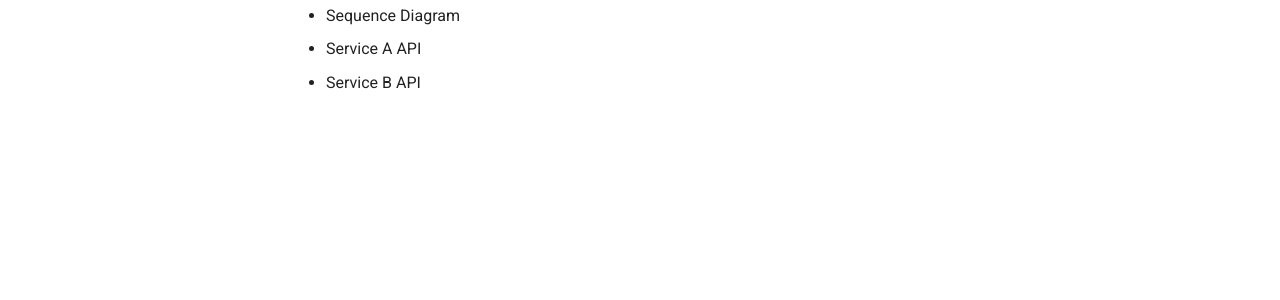
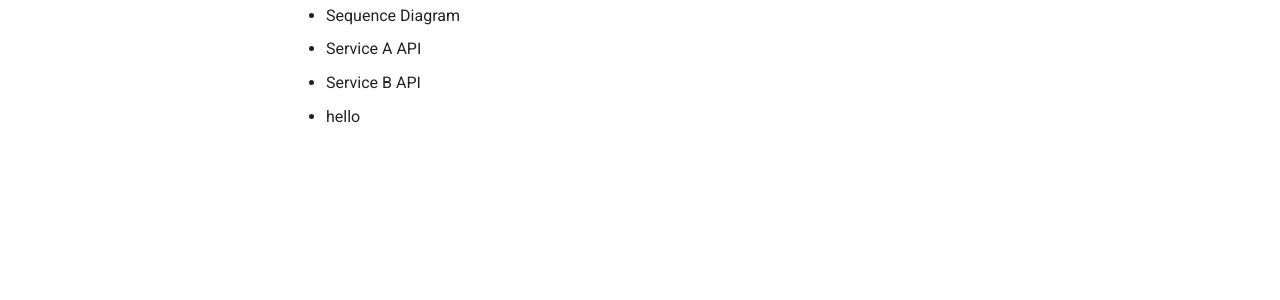
Before and after one commit to geksogen/Learn_GIT, an MkDocs documentation site: the page built from docs/index.md, in a window 1280 px wide. Shown: the part 343-643 px from the top of the page. Built offline with MkDocs 1.6.1 and Material for MkDocs 9.7.7, drawn with Linux system fonts in a browser that asks for light colours.

Commit message:
Update index.md

```diff
--- a/docs/index.md
+++ b/docs/index.md
@@ -5,3 +5,4 @@
 * Sequence Diagram
 * Service A API
 * Service B API
+* hello
```
